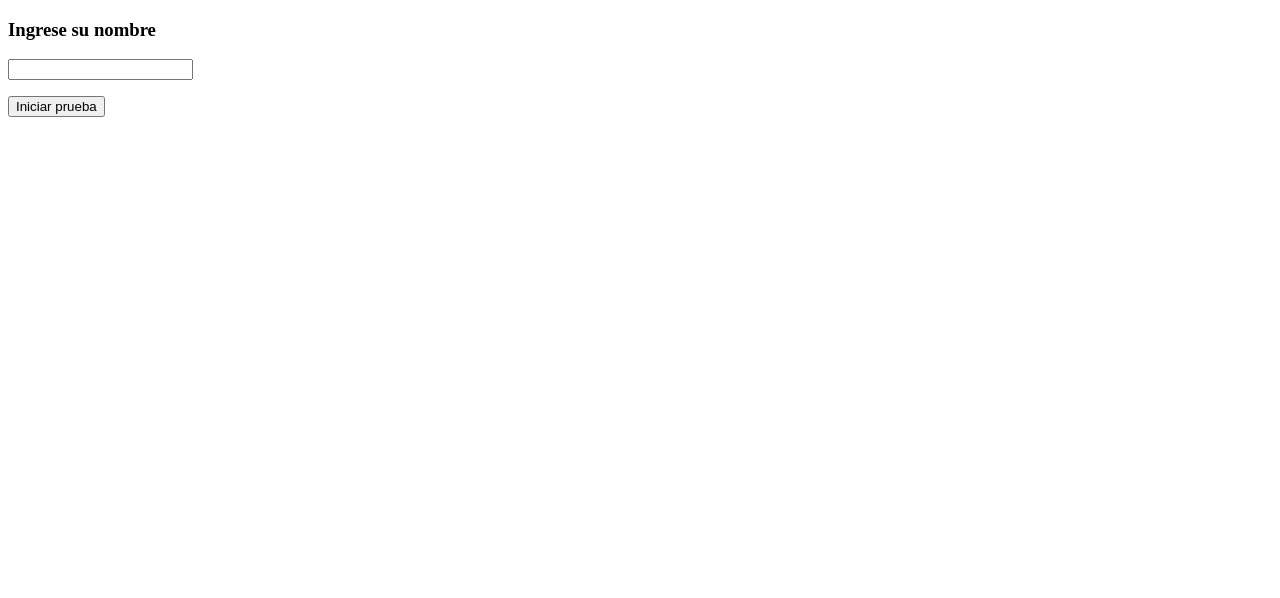
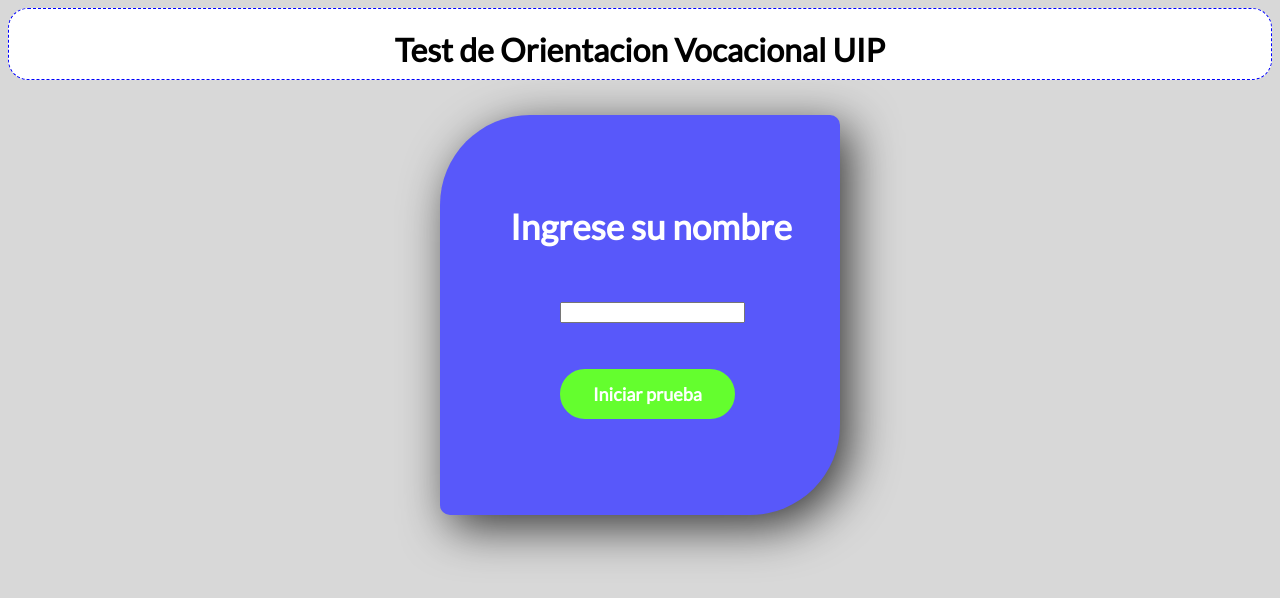
Before and after one commit to hakuruklis/PROYECTO-PCIII, a Flask app: page / in a window 1280 px wide. Shown: the top 598 px of the page. Run offline with Flask 2, Linux system fonts and the light colour scheme.

Commit message:
Css
Se agrego el CSS 1 para el index

```diff
--- /dev/null
+++ b/ProyectoFinal/app/Static/Styles/style1.css
@@ -0,0 +1,49 @@
+@import url('http://fonts.googleapis.com/css?family=Lato');
+
+.cuerpo{
+    height:400px;
+    width:400px;
+    margin:auto;
+    background-color:#5858FA;
+    border-radius: 90px 10px 90px 10px;
+    -moz-border-radius: 90px 10px 90px 10px;
+    -webkit-border-radius: 90px 10px 90px 10px;
+    -webkit-box-shadow: 10px 12px 47px 0px rgba(0,0,0,0.75);
+    -moz-box-shadow: 10px 12px 47px 0px rgba(0,0,0,0.75);
+    box-shadow: 10px 12px 47px 0px rgba(0,0,0,0.75);
+}
+#boton{
+    opacity:1;
+    height:50px;
+    width:175px;
+    border-radius:80px;
+    background-color:#64FE2E;
+    border: 2px solid #64FE2E;
+    position:absolute;
+    margin-top:30px;
+    margin-left:120px;
+    font-family:'Lato';
+    color:#FFFFFF;
+    font-weight:bold;
+    font-size:18px;
+}
+#txt{
+    margin-left:120px;
+    margin-top:20px;
+}
+.encabezado{
+    height:70px;
+    border:1px dashed blue;
+    text-align:center;
+    font-family:'Lato';
+    border-radius:20px;
+    background-color:#FFFFFF;
+}
+#titulo{
+    font-family:'Lato';
+    color:#FFFFFF;
+    margin-left:70px;
+    padding-top: 90px;
+    font-size:35px;
+    font-weight:bold;
+}
--- a/ProyectoFinal/app/Templates/index.html
+++ b/ProyectoFinal/app/Templates/index.html
@@ -1,13 +1,17 @@
 <!DOCTYPE html>
     <head>
         <title>Pantalla de Inicio Proyecto final</title>
+        <link rel="stylesheet" type="text/css" href="{{ url_for('static', filename='Styles/style1.css') }}">
     </head>
-    <Body>
-        <div>
+    <Body bgcolor="#D8D8D8">
+        <div class="encabezado">
+            <h1>Test de  Orientacion Vocacional UIP</h1>
+        </div>
+        <div class="cuerpo">
+            <p id="titulo">Ingrese su nombre</p>
             <form action="/iniciar" method="post">
-                <p><h3>Ingrese su nombre</h3></p>
-                <p><input type="text" name="nombre"/></p>
-                <p><input type="submit" value="Iniciar prueba"></p>
+                <p><input id="txt" type="text" name="nombre"/></p>
+                <p><input id="boton" type="submit" value="Iniciar prueba"></p>
             </form>
         </div>
     </Body>
--- a/ProyectoFinal/app/main.py
+++ b/ProyectoFinal/app/main.py
@@ -65,14 +65,12 @@ def test1():
     if pregunta3 == "si" and pregunta8 == "si" and pregunta19 == "si" and pregunta22 == 'si':
         carrera = 'Hotelería, Gastronomía y Turismo'
         carreras.append(carrera)
-    if pregunta13 == "si" and pregunta17 == "si" and pregunta20 == "si":
-        carrera = 'Derecho y ciencias politicas'
-        carreras.append(carrera)
     if pregunta23 == "si" and pregunta24 == "si" and pregunta25 == "si":
         carrera = 'Logistica Maritma y portuaria'
         carreras.append(carrera)
-
-    respuesta = make_response(render_template('pag2.html', c=carreras))
+    cantidad=len(carreras)
+    temp=0
+    respuesta = make_response(render_template('pag2.html', c=carreras, t=cantidad, f=temp))
     return respuesta
 
 if __name__ == "__main__":
```
Also changed, not shown: ProyectoFinal/app/Templates/Pag2.html (+12 -12 lines).
